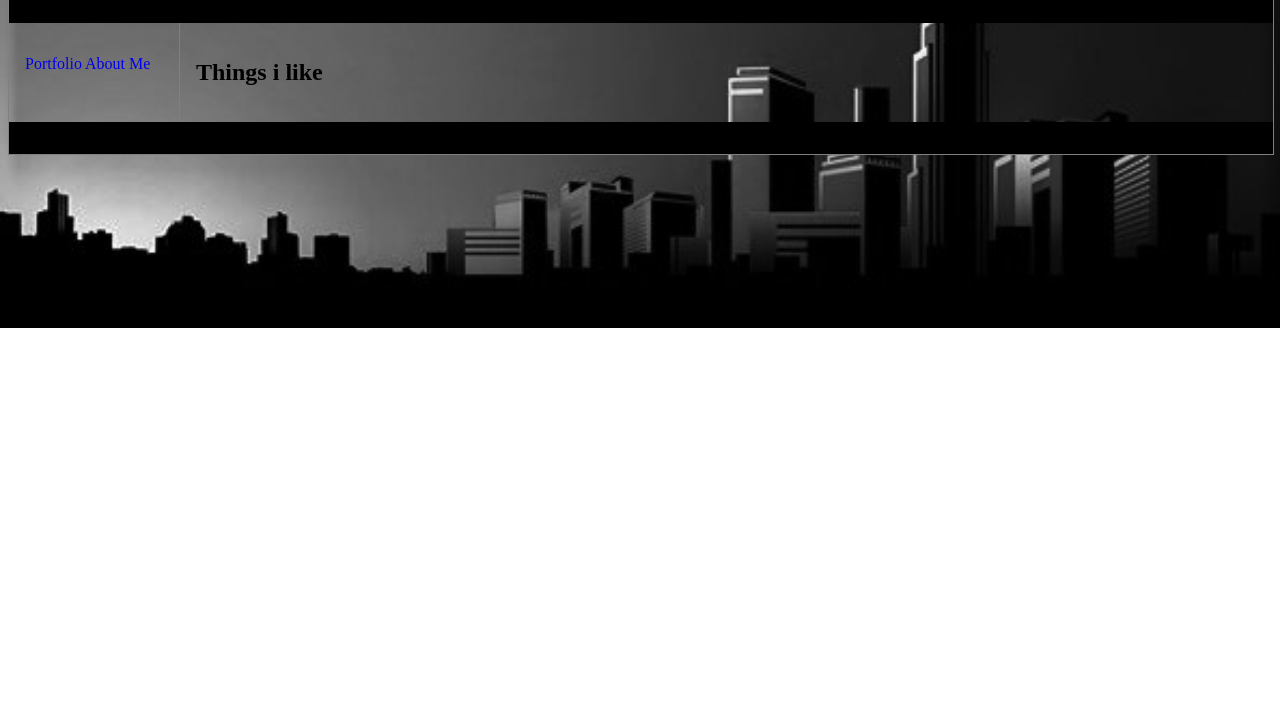
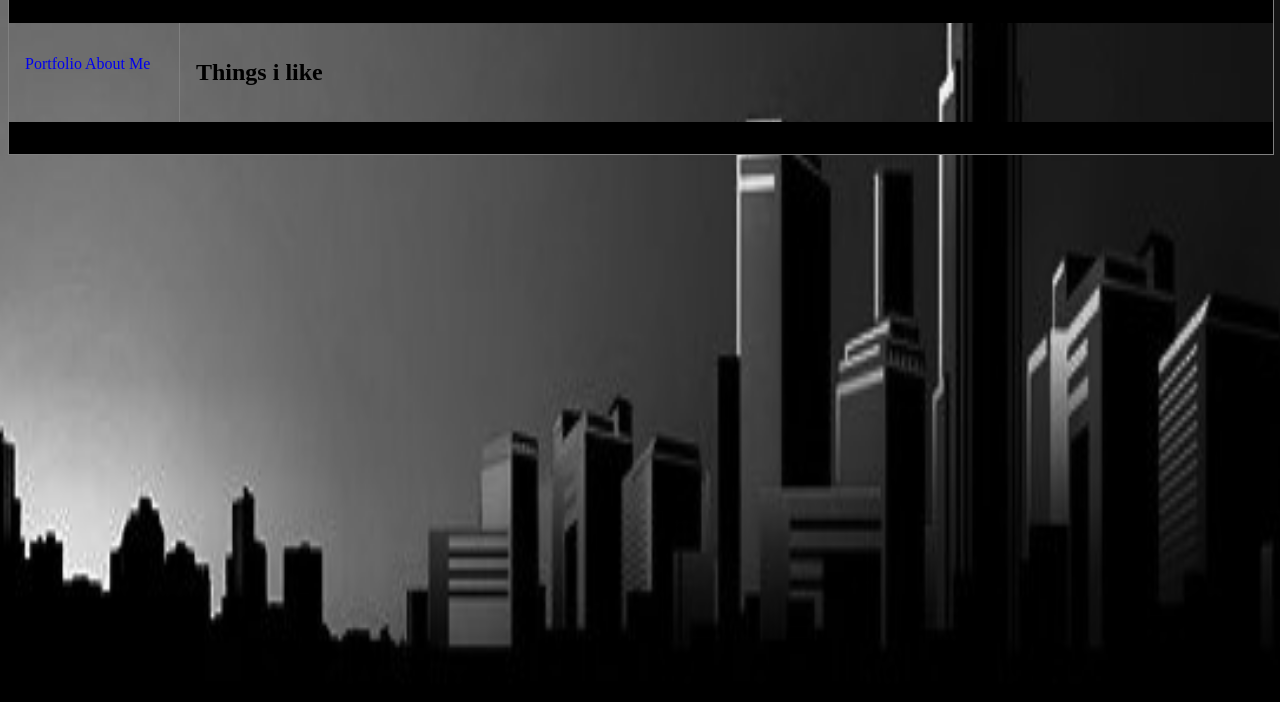
Before and after one commit to fm662/fm662.github.io, a plain HTML site: page my_website/index.html in a window 1280 px wide. Shown: the part 98-800 px from the top of the page. Drawn offline with Linux system fonts and the light colour scheme.

Commit message:
changed background size

```diff
--- a/my_website/index.html
+++ b/my_website/index.html
@@ -40,7 +40,7 @@ article {
 }
 body {
     background-image:    url(images/Background2.jpg);
-    background-size: cover;
+    background-size: 1400px 1500px;
     background-repeat: no-repeat;
     background-position: center center;
 }
```
